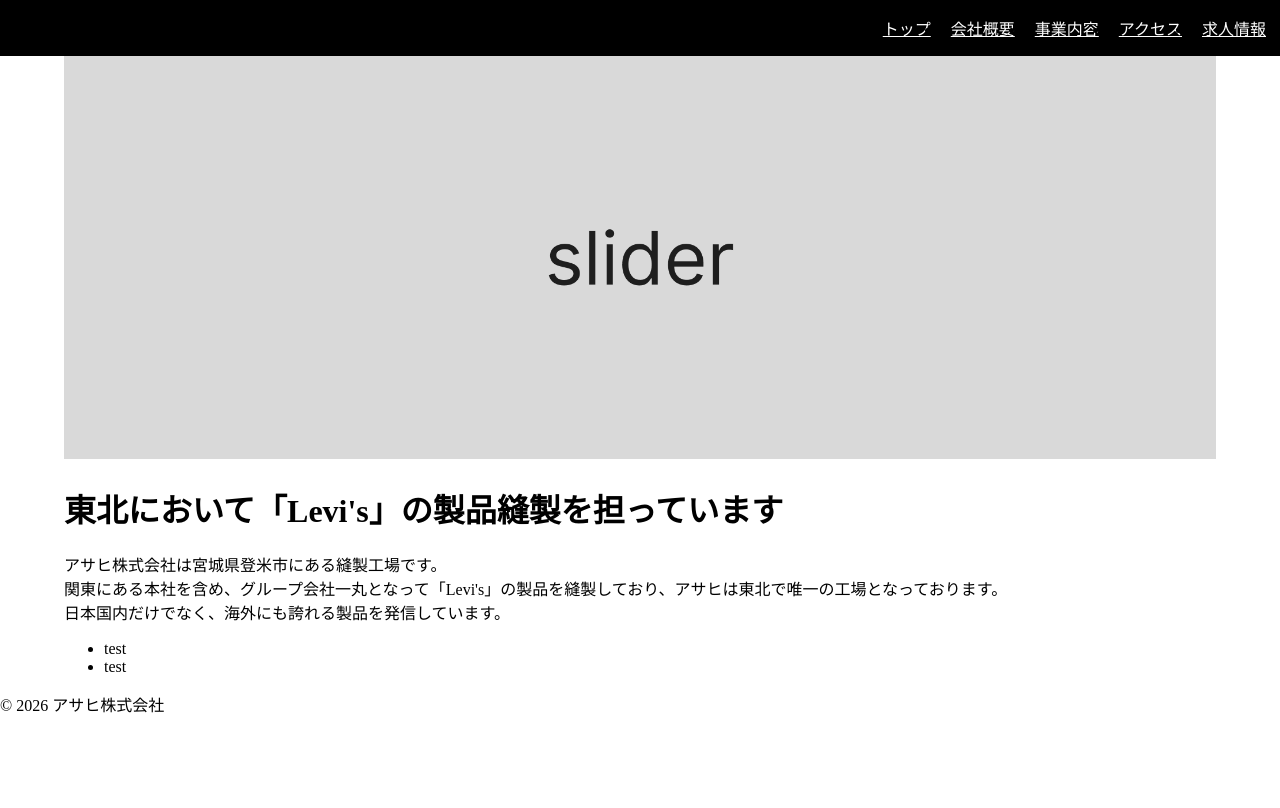
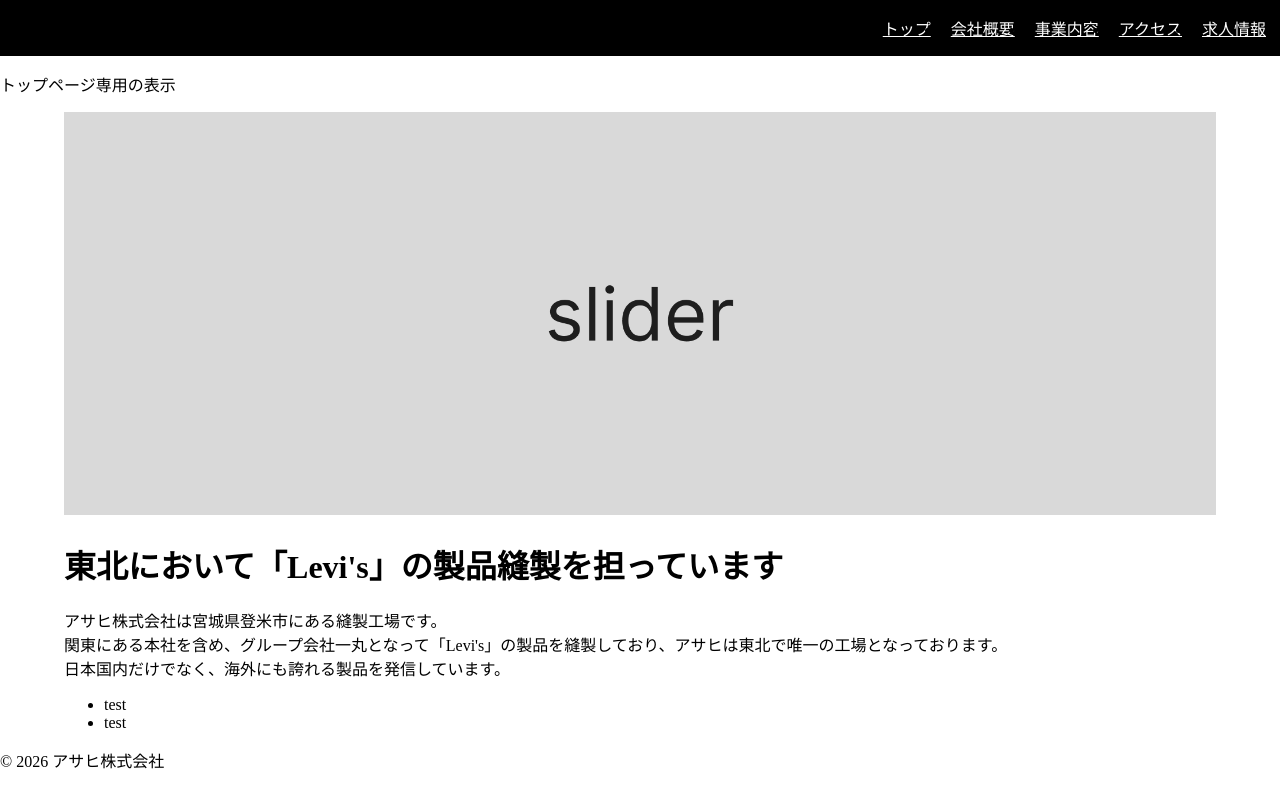
Before and after one commit to asahi-jinz/asahi, a Jekyll site: the page built from index.html, in a window 1280 px wide. Shown: the top 808 px of the page. Built offline with Jekyll 4.4.1, drawn with Linux system fonts in a browser that asks for light colours; some web fonts are replaced.

Commit message:
Update default.html

```diff
--- a/_layouts/default.html
+++ b/_layouts/default.html
@@ -38,6 +38,10 @@
 {% include header.html %}
 </header>
 
+{% if page.url == "/" or page.url == "/index.html" %}
+  <p>トップページ専用の表示</p>
+{% endif %}
+
   <div class="contents">
     {{ content }}
   </div>
```
